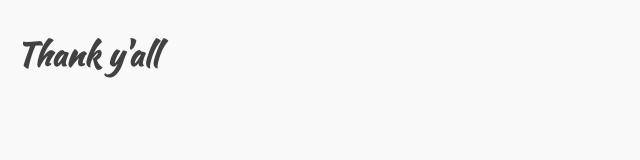
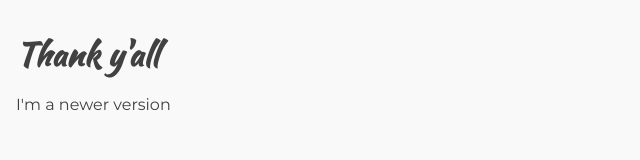
Before and after one commit to nvc-nenad/nvc-nenad.github.io, a plain HTML site: page index.html in a window 1280 px wide. Shown: the whole page, without its empty margins (0-640 px from the left). Drawn offline with Linux system fonts and the light colour scheme.

Commit message:
Update index.html

```diff
--- a/index.html
+++ b/index.html
@@ -12,6 +12,7 @@
 
 
     <h1>Thank y'all</h1>
+    <p>I'm a newer version</p>
     <script src="./js/main.js"></script>
   </body>
 </html>
```
